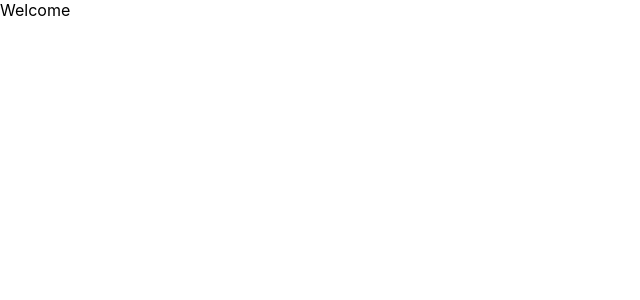
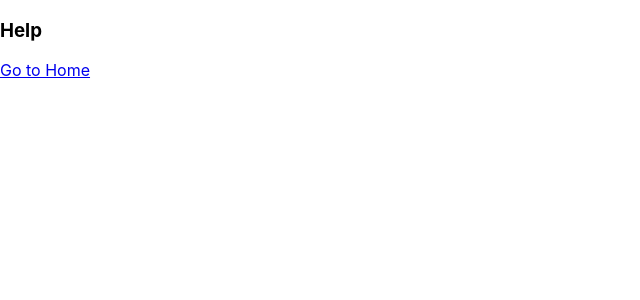
Before and after one commit to ParvathiAjay/React_JWT, a React (Create React App) app: page /React_JWT/help in a window 1280 px wide. Shown: the top 300 px of the page, without its empty margins (0-640 px from the left). Built offline with nearby package versions, Linux system fonts and the light colour scheme.

Commit message:
path test

```diff
--- a/package.json
+++ b/package.json
@@ -9,6 +9,7 @@
     "@testing-library/user-event": "^13.5.0",
     "react": "^18.2.0",
     "react-dom": "^18.2.0",
+    "react-router-dom": "^6.14.1",
     "react-scripts": "5.0.1",
     "web-vitals": "^2.1.4"
   },
--- a/src/App.js
+++ b/src/App.js
@@ -1,11 +1,21 @@
-import React from "react";
+import React from 'react';
+import { BrowserRouter as Router,Routes, Route } from 'react-router-dom';
+import Home from './components/Home';
+import About from './components/About';
+import Help from './components/Help';
+// import Contact from './components/Contact';
 
 const App = () => {
-    return(
-        <div>
-          Welcome
-        </div>
-    );
+  return (
+    <Router basename='/React_JWT'>
+      <Routes>
+        <Route path="/" element={<Home />} />
+        {/* <Route path="/contact" element={<Contact />} /> */}
+        <Route path="/about" element={<About />} />
+        <Route path="/help" element={<Help />} />
+      </Routes>
+    </Router>
+  );
 };
 
 export default App;
--- /dev/null
+++ b/src/components/About.js
@@ -0,0 +1,13 @@
+import React from 'react';
+import { Link, Routes, Route } from 'react-router-dom';
+
+const About = () => {
+  return (
+    <div>
+      <h3> About</h3>
+      <Link to="/help">Go to Help</Link>
+    </div>
+  );
+};
+
+export default About;
--- /dev/null
+++ b/src/components/Help.js
@@ -0,0 +1,13 @@
+import React from 'react';
+import { Link, Routes, Route } from 'react-router-dom';
+
+const Help = () => {
+  return (
+    <div>
+      <h3> Help</h3>
+      <Link to="/">Go to Home</Link>
+    </div>
+  );
+};
+
+export default Help;
--- /dev/null
+++ b/src/components/Home.js
@@ -0,0 +1,13 @@
+import React from 'react';
+import { Link, Routes, Route } from 'react-router-dom';
+
+const Home = () => {
+  return (
+    <div>
+      <h1>Home</h1>
+      <Link to="/about">Go to About</Link>
+    </div>
+  );
+};
+
+export default Home;
```
Also changed, not shown: 1 other file (tests, documents, lock files or other folders).
